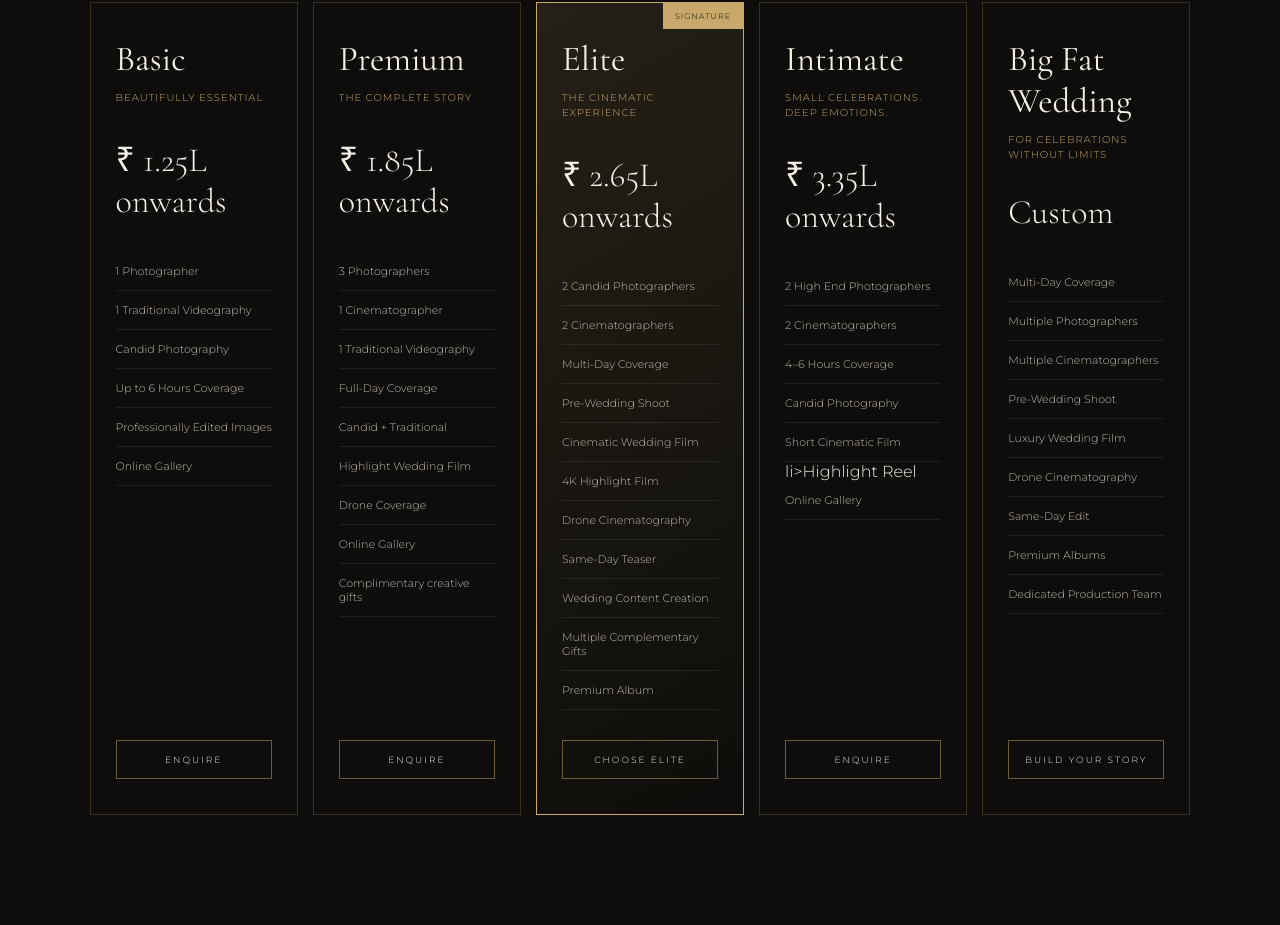
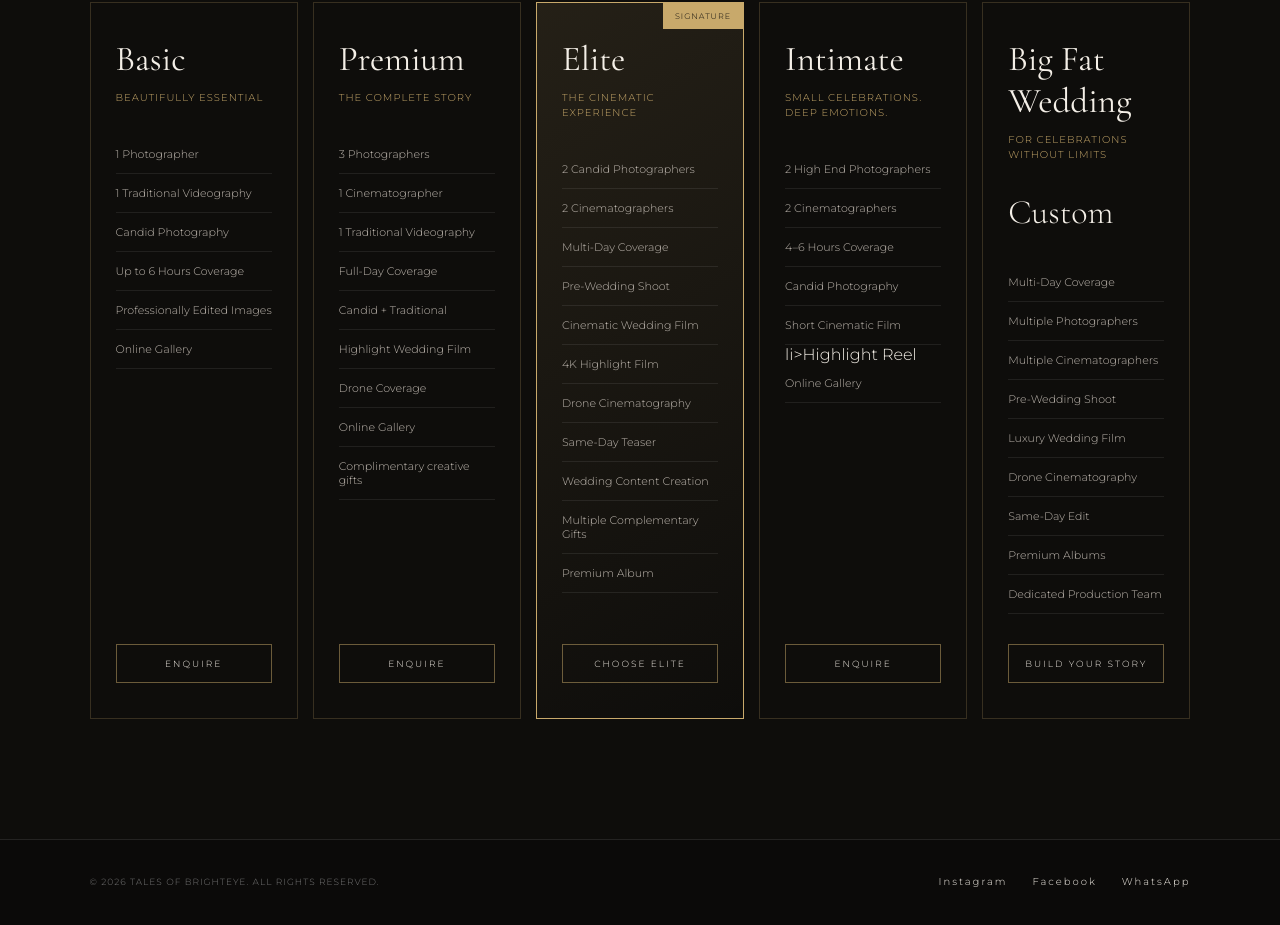
Before and after one commit to talesofbrighteye-co/Weddings, a plain HTML site: page collections.html in a window 1280 px wide. Shown: the part 839-1764 px from the top of the page. Drawn offline with nearby package versions, Linux system fonts and the light colour scheme.

Commit message:
Hide pricing details in collections.html
Comment out price details for various packages.

```diff
--- a/collections.html
+++ b/collections.html
@@ -23,7 +23,7 @@
   <div class="price-card">
     <h3>Basic</h3>
     <div class="subtitle">Beautifully essential</div>
-    <div class="price">₹ 1.25L onwards</div>
+    <!-- <div class="price">₹ 1.25L onwards</div> -->
     <ul class="features">
       <li>1 Photographer</li>
       <li>1 Traditional Videography</li>
@@ -35,7 +35,7 @@
   <div class="price-card">
     <h3>Premium</h3>
     <div class="subtitle">The complete story</div>
-    <div class="price">₹ 1.85L onwards</div>
+    <!--<div class="price">₹ 1.85L onwards</div>-->
     <ul class="features">
         <li>3 Photographers</li>
         <li>1 Cinematographer</li>
@@ -50,7 +50,7 @@
   <div class="price-card featured">
     <div class="badge">SIGNATURE</div>
     <h3>Elite</h3><div class="subtitle">The cinematic experience</div>
-    <div class="price">₹ 2.65L onwards</div>
+    <!--<div class="price">₹ 2.65L onwards</div>-->
     <ul class="features">
         <li>2 Candid Photographers</li>
         <li>2 Cinematographers</li>
@@ -67,7 +67,7 @@
     <div class="price-card">
       <h3>Intimate</h3>
       <div class="subtitle">Small celebrations. Deep emotions.</div>
-      <div class="price">₹ 3.35L onwards</div>
+     <!-- <div class="price">₹ 3.35L onwards</div> -->
       <ul class="features">
         <li>2 High End Photographers</li>
         <li>2 Cinematographers</li>
```
